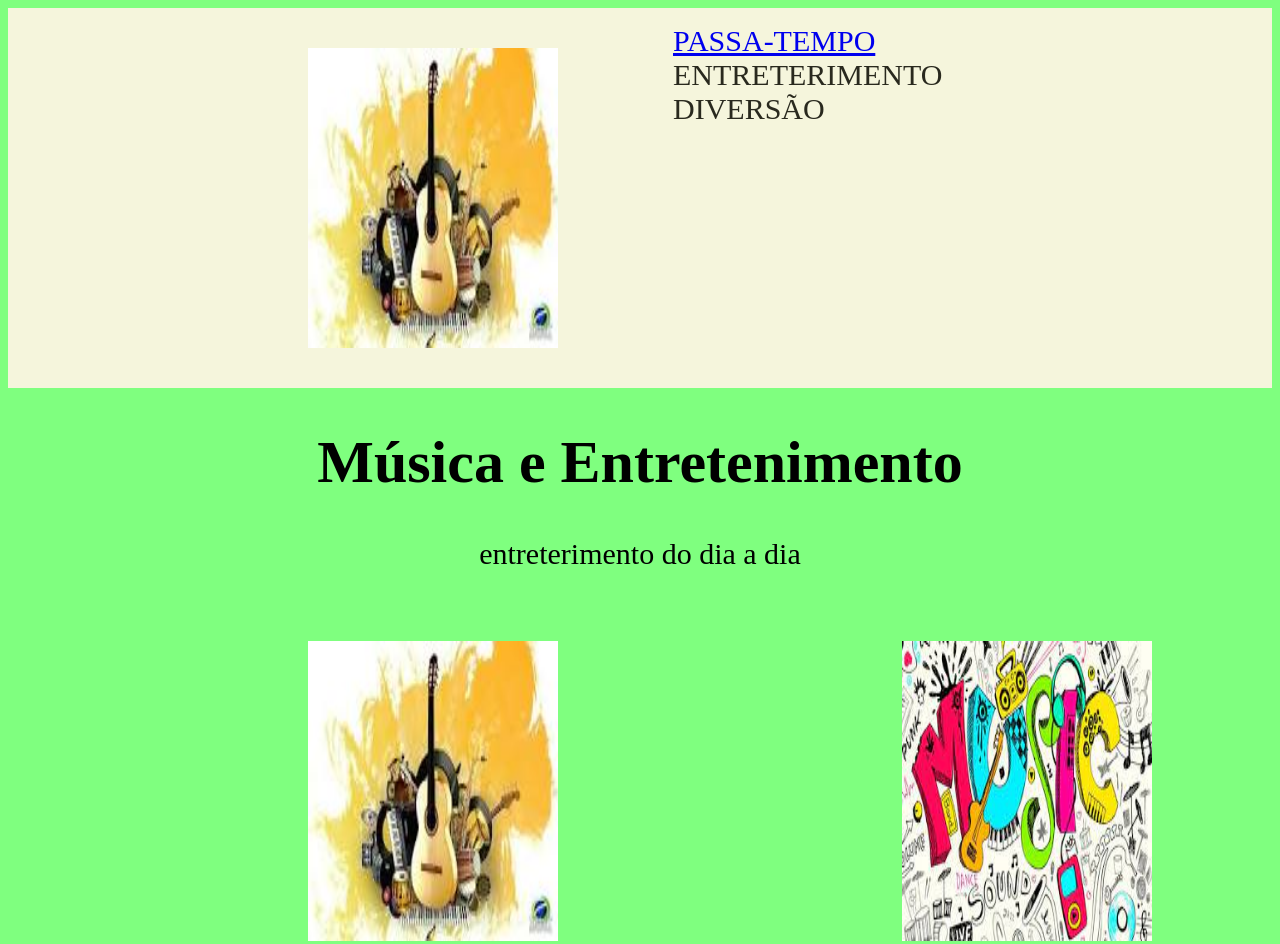
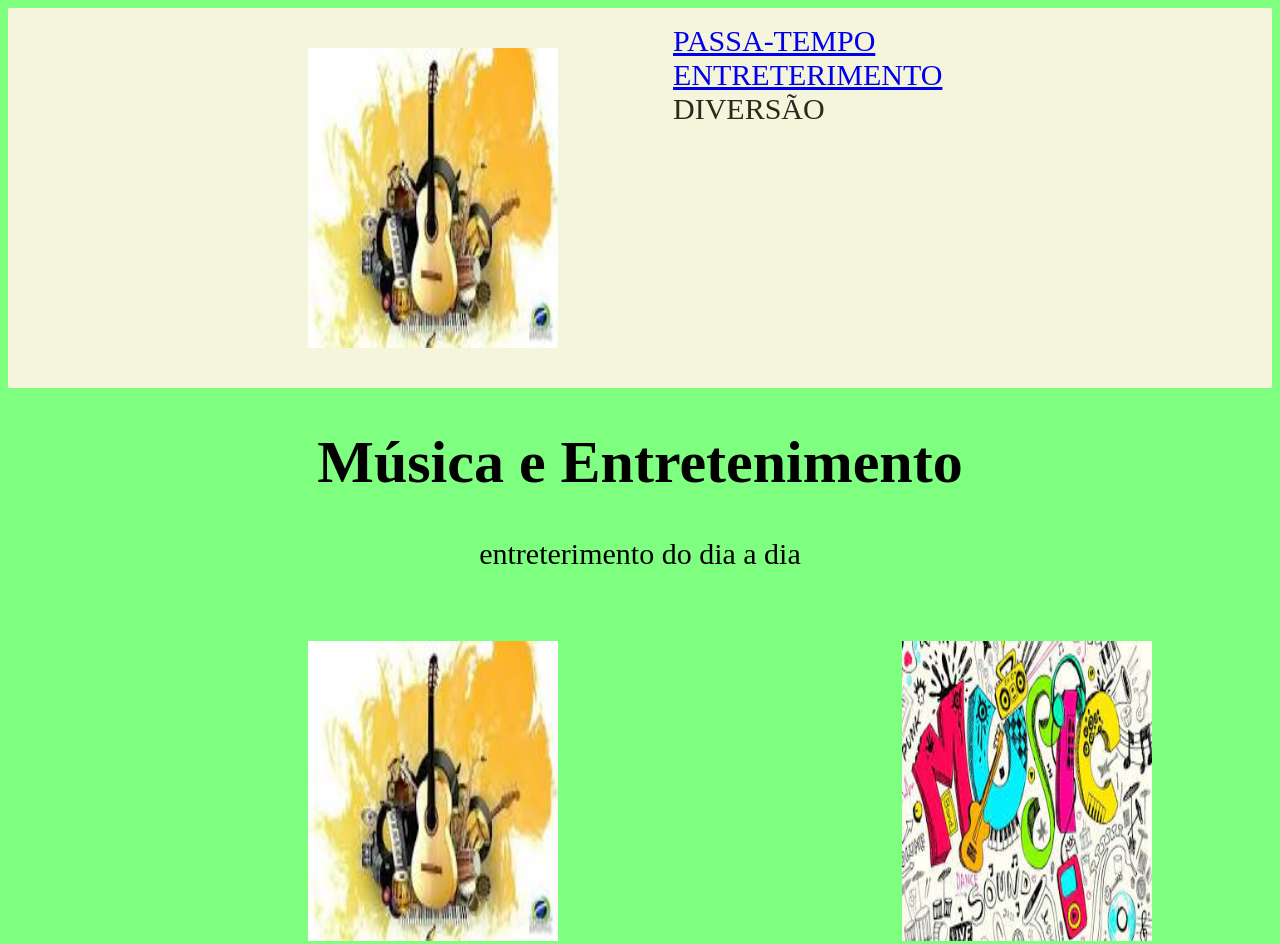
Before and after one commit to gutavo666/avalia-o, a plain HTML site: page index.html in a window 1280 px wide. Shown: the top 944 px of the page. Drawn offline with Linux system fonts and the light colour scheme.

Commit message:
entreterimento

```diff
--- a/index.html
+++ b/index.html
@@ -11,7 +11,7 @@
         <img src="download.jpeg" alt="">
         <ul class="listacabecalho">
             <li class="itemlistacabecalho"><a href="index.html"> passa-tempo</a></li>
-        <li class="itemlistacabecalho">entreterimento</li>
+        <li class="itemlistacabecalho"> <a href="entreterimento.html">entreterimento </a></li>
         <li class="itemlistacabecalho">diversão</li>
         </ul>
 
```
